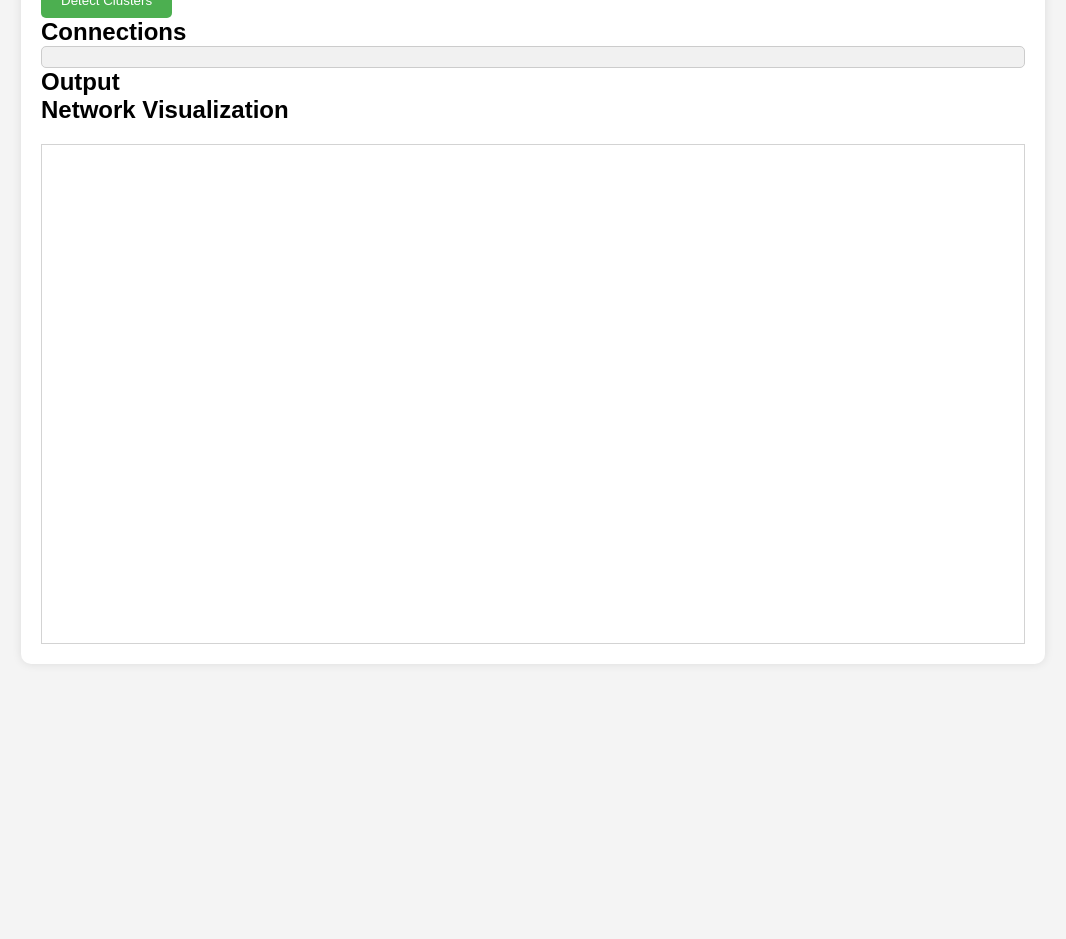
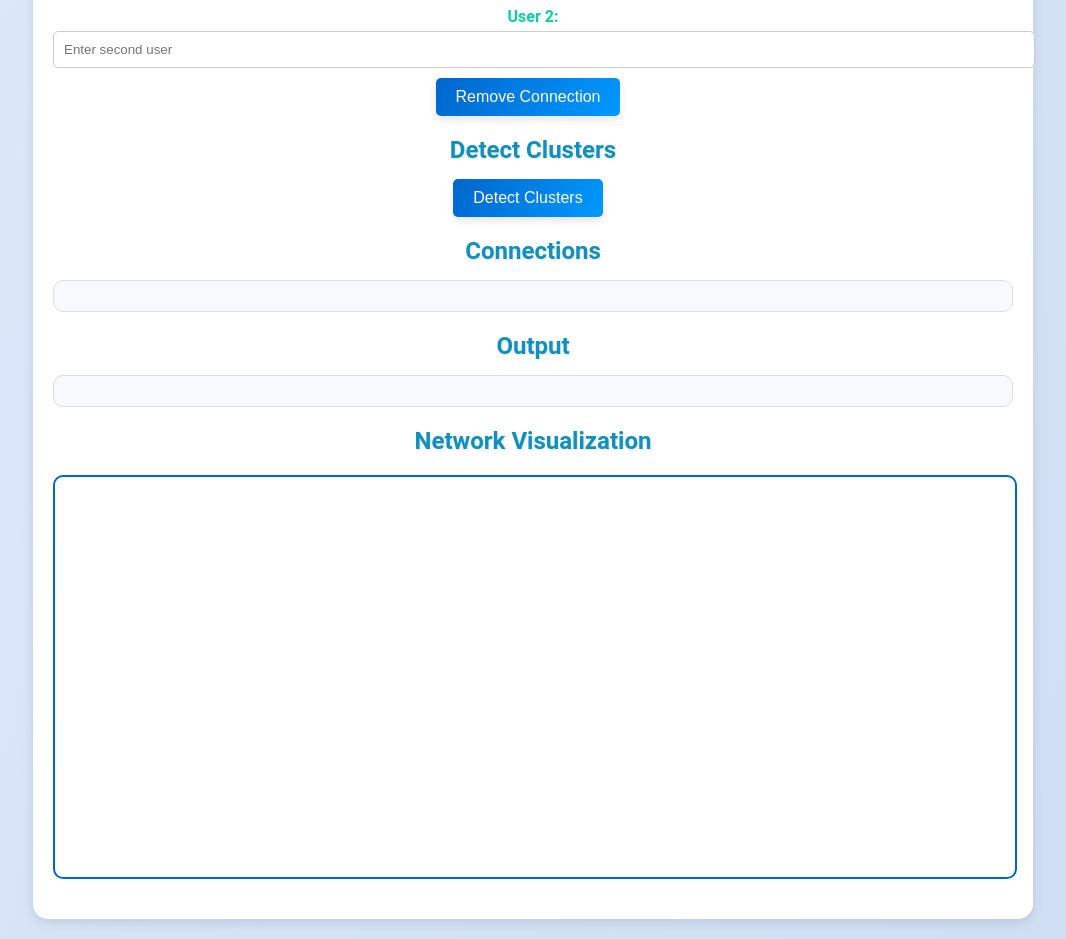
Before and after one commit to Prakashraj2878/social-network-analyzer, a plain HTML site: page index.html in a window 1280 px wide. Shown: the part 884-1823 px from the top of the page, without its empty margins (107-1173 px from the left). Before the commit the page ends 1568 px from the top, so only its background shows below. Drawn offline with Linux system fonts and the light colour scheme.

Commit message:
Update style.css

```diff
--- a/style.css
+++ b/style.css
@@ -1,31 +1,80 @@
-#network {
-    width: 100%;
-    height: 500px;
-    border: 1px solid lightgray;
-    margin-top: 20px;
+body {
+    font-family: 'Roboto', sans-serif;
+    background: linear-gradient(120deg, #e0eafc, #cfdef3);
+    color: #333;
+    margin: 0;
+    padding: 20px;
+    box-sizing: border-box;
+    font-size: 16px;
+}
+.container {
+    max-width: 960px;
+    margin: 0 auto;
+    padding: 20px;
+    background-color: #fff;
+    border-radius: 15px;
+    box-shadow: 0 4px 12px rgba(0, 0, 0, 0.1);
+    text-align: center;
+}
+h1, h2 {
+    color: #0f90bf;
+    text-shadow: 1px 1px 2px rgba(0, 0, 0, 0.1);
+    margin-bottom: 15px;
+}
+input[type="text"] {
+    padding: 10px;
+    border: 1px solid #ccc;
+    border-radius: 8px;
+    width: 200px;
+    margin-bottom: 10px;
+    transition: border-color 0.3s ease;
 }
 
-* {
-    margin: 0;
-    padding: 0;
-    box-sizing: border-box;
+input[type="text"]:focus {
+    border-color: #0066cc;
+    outline: none;
+}
+button {
+    background: linear-gradient(120deg, #0066cc, #0099ff);
+    color: #fff;
+    padding: 10px 20px;
+    border: none;
+    border-radius: 25px;
+    font-size: 16px;
+    cursor: pointer;
+    transition: all 0.3s ease;
+    box-shadow: 0 4px 8px rgba(0, 0, 0, 0.1);
 }
 
-body {
-    font-family: Arial, sans-serif;
-    background-color: #f4f4f4;
+button:hover {
+    background: linear-gradient(120deg, #005bb5, #008cff);
+    box-shadow: 0 6px 12px rgba(0, 0, 0, 0.2);
+}
+#output, #connections {
+    background-color: #f7f9fc;
+    border: 1px solid #ddd;
+    padding: 15px;
+    border-radius: 10px;
+    margin-top: 15px;
+    font-size: 14px;
+    text-align: left;
+    color: #333;
+    white-space: pre-wrap;
+}
+#network {
+    margin: 20px 0;
+    width: 100%;
+    height: 400px;
+    border: 2px solid #0066cc;
+    border-radius: 10px;
+}
+label {
+    display: block;
+    margin-bottom: 5px;
+    color: #0ccfa1;
+    font-weight: bold;
 }
 
-.container {
-    width: 80%;
-    margin: 20px auto;
-    background-color: #fff;
-    padding: 20px;
-    border-radius: 10px;
-    box-shadow: 0 0 10px rgba(0, 0, 0, 0.1);
-}
-
-h1 {
     text-align: center;
     margin-bottom: 20px;
 }
```
